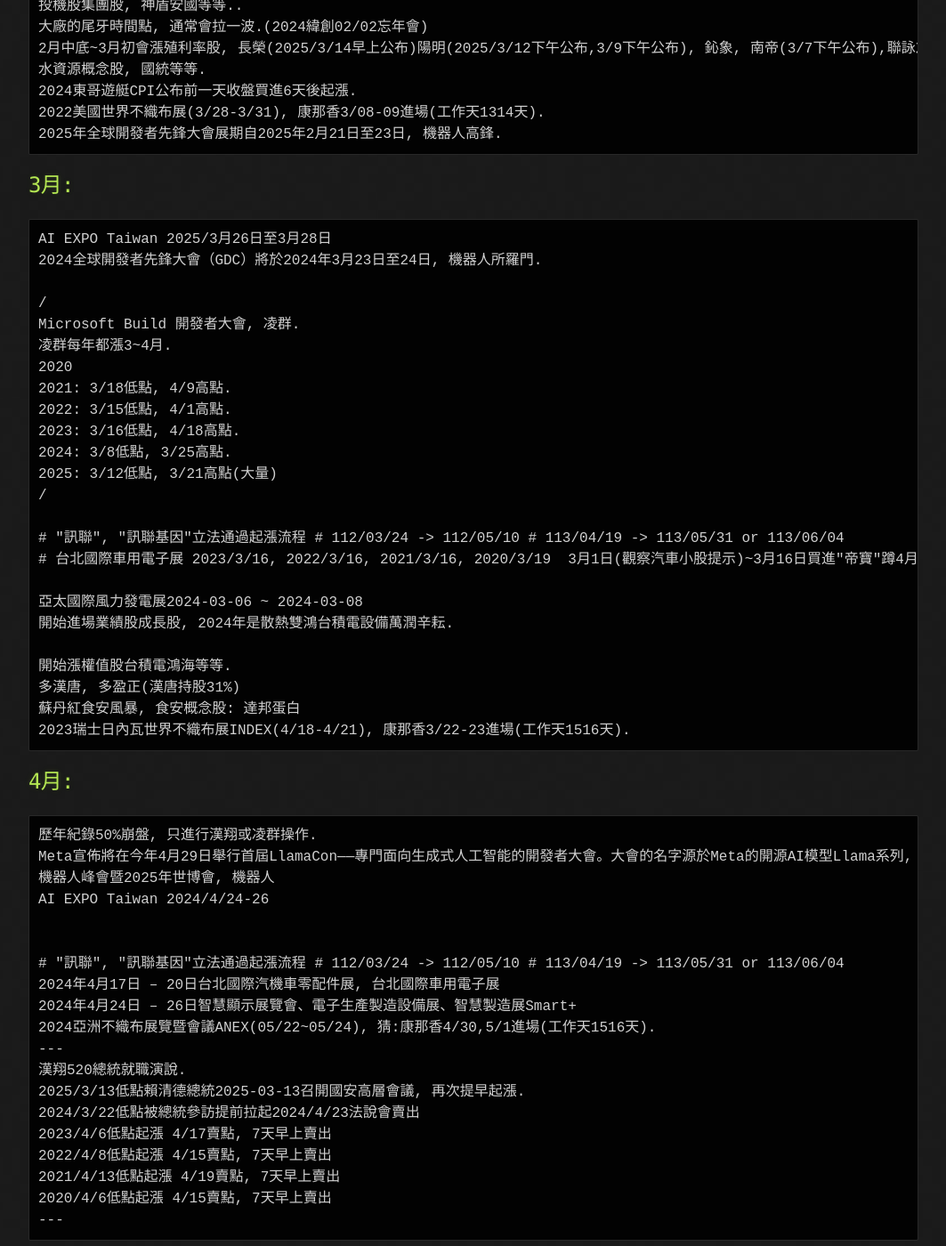
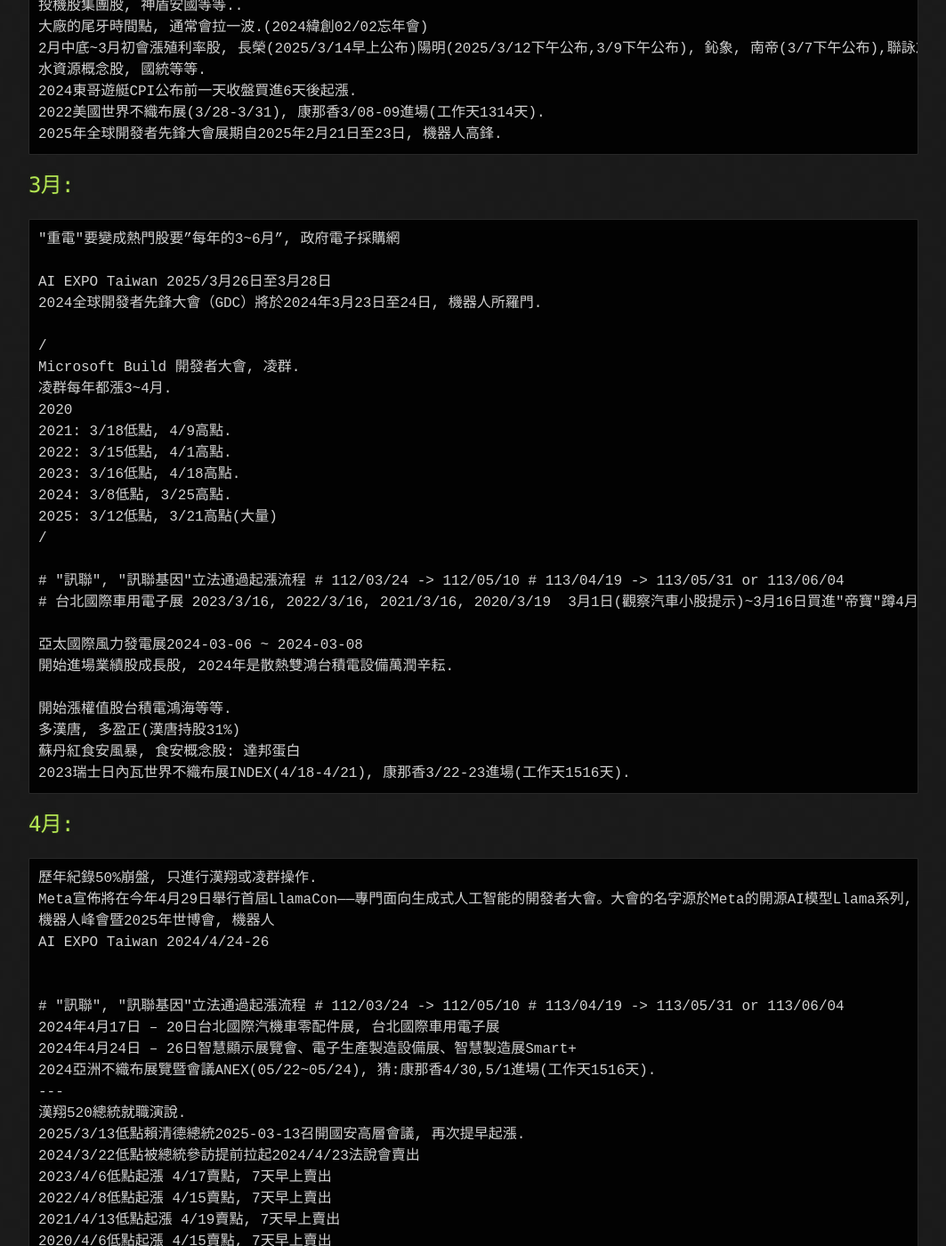
Before and after one commit to lepg5487/Stock_God, a Jekyll site: the page built from experience.md, in a window 1280 px wide and 1400 px high, scrolled down 4873 px. Shown: the whole window at 89% size, without its empty margins (108-1171 px from the left). Built offline with Jekyll 4.4.1, drawn with Linux system fonts in a browser that asks for light colours; our own code applies the rules of GitHub Pages for plain Markdown files.

Commit message:
Update experience.md

````diff
--- a/experience.md
+++ b/experience.md
@@ -200,6 +200,8 @@
 ```
 ## 3月:
 ```
+"重電"要變成熱門股要”每年的3~6月”, 政府電子採購網
+
 AI EXPO Taiwan 2025/3月26日至3月28日
 2024全球開發者先鋒大會（GDC）將於2024年3月23日至24日, 機器人所羅門.
 
````
